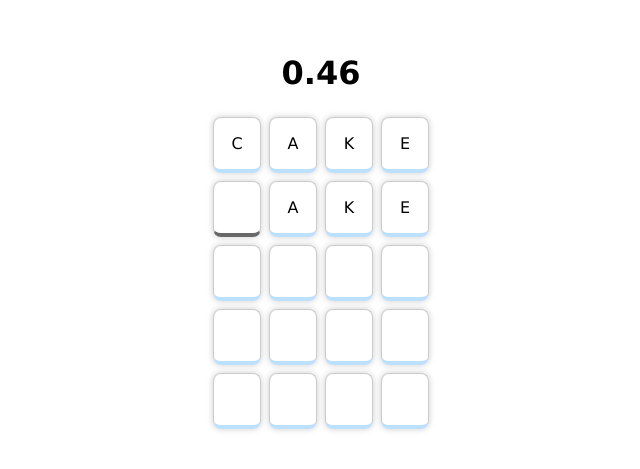
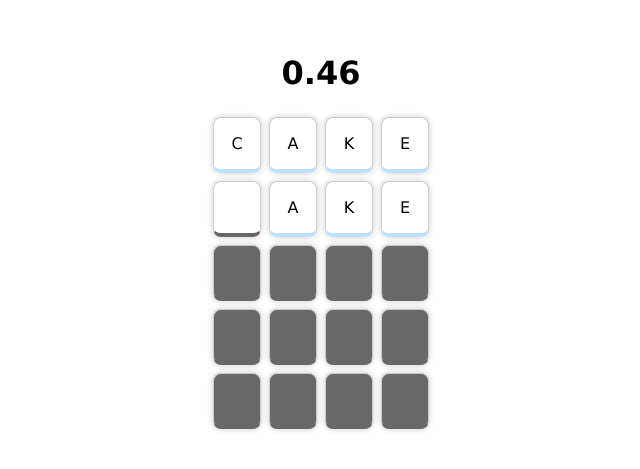
Before and after one commit to pgmccullough/shifty, a React (Vite) app in the folder client/: page / in a window 1280 px wide. Shown: the part 167-636 px from the top of the page, without its empty margins (319-959 px from the left). Built offline with nearby package versions, Linux system fonts and the light colour scheme.

Commit message:
Replace SASS with Emotion

```diff
--- a/client/src/App.sass
+++ /dev/null
@@ -1,46 +0,0 @@
-*,*:before,*:after
-  box-sizing: border-box
-
-body
-  font-family: Verdana, Geneva, Tahoma, sans-serif
-  margin: 0
-
-.App
-  height: 100vh
-  display: flex
-  flex-direction: column
-  align-items: center
-  justify-content: center
-
-.word
-  display: flex
-  &__letter
-    display: flex
-    justify-content: center
-    align-items: center
-    width: 3rem
-    height: 3.5rem
-    border: 1px #ccc solid
-    margin: 0.25rem
-    border-bottom: 0.25rem #bde0fe solid
-    border-radius: 0.5rem
-    box-shadow: 0 0 6px 0 #ccc
-    text-align: center
-    &--active
-      border-bottom-color: #686868
-    &--error
-      border-bottom-color: red
-      color: #ccc
-    &--future
-      background: #686868
-    &--partial
-      border-bottom-color: yellow
-      color: #ccc
-    &--success
-      border-bottom-color: green
-  &__message
-    position: absolute
-    margin-left: 15rem
-    font-size: 0.85rem
-    color: red
-    margin-top: 1.325rem
--- a/client/src/App.tsx
+++ b/client/src/App.tsx
@@ -1,11 +1,27 @@
+/** @jsxFrag React.Fragment */
+/** @jsxRuntime classic */
+/** @jsx jsx */
+import { Global, css, jsx } from '@emotion/react';
+
 import { useCallback, useEffect, useState } from 'react';
 import { WordBoard } from './components/WordBoard/WordBoard';
+import { GameStatus } from './components/GameStatus/GameStatus';
 import { Timer } from './components/Timer/Timer';
-
-import './App.sass'
+import { iStatus } from './tools';
 
 export const App = () => {
   const [timer, setTimer] = useState(10);
+  const [gameStatus, setGameStatus] = useState<iStatus>(
+    {paused: false, status: 1, message: null}
+  );
+
+  const AppStyle = css`
+    height: 100vh;
+    display: flex;
+    flex-direction: column;
+    align-items: center;
+    justify-content: center;
+  `
 
   const startTimer = () => {
     setTimer(10);
@@ -16,6 +32,7 @@ export const App = () => {
   },[]);
 
   useEffect(()=> {
+    if(!gameStatus.paused) {
       let countDown : any;
       if(timer>=0.1) {
           countDown = setTimeout(
@@ -25,19 +42,37 @@ export const App = () => {
       } else {
         if(timer<0.1) {
           setTimer(0);
+          setGameStatus({...gameStatus,paused: true,status:0,message:"Time's up!"});
         }
       };
       return () => {
         clearTimeout(countDown);
       }
-  },[timer])
+    }
+  },[timer,gameStatus])
 
   return (
-    <div className="App">
+    <div css={AppStyle}>
+      <Global styles={css`
+        *,*:before,*:after {
+          box-sizing: border-box
+        }
+
+        body {
+          font-family: Verdana, Geneva, Tahoma, sans-serif;
+          margin: 0;
+        }
+      `} />
       <Timer
         timer={timer}
       />
-      <WordBoard />
+      <WordBoard
+        gameStatus={gameStatus}
+      />
+      <GameStatus
+        gameStatus={gameStatus}
+        setGameStatus={setGameStatus}
+      />
     </div>
   )
 }
--- /dev/null
+++ b/client/src/components/GameStatus/GameStatus.tsx
@@ -0,0 +1,8 @@
+export const GameStatus = ({ gameStatus, setGameStatus } : any) => {
+
+    return (
+        <>
+            {gameStatus.paused?gameStatus.message:null}
+        </>
+    )
+}
--- a/client/src/components/WordBoard/WordBoard.tsx
+++ b/client/src/components/WordBoard/WordBoard.tsx
@@ -1,14 +1,68 @@
+/** @jsxFrag React.Fragment */
+/** @jsxRuntime classic */
+/** @jsx jsx */
+import { css, jsx } from '@emotion/react';
+
+import React from 'react'; // had to add this for Emotion fragment issue
+
 import { useEffect, useState } from 'react';
-import { checkOutcome } from '../../tools';
+import { alphabet, checkOutcome } from '../../tools';
 const dummyRowArray = [0,1,2,3,4];
 import fourDictionary from '../../assets/words/en-us/four/index.json';
 
-export const WordBoard = () => {
+export const WordBoard = ({ gameStatus }:any) => {
 
     const [possibleOutcomes,setPossibleOutcomes] = useState<any>([]);
     const [currentWord,setCurrentWord] = useState<any>([]);
     const [activeLetter,setActiveLetter] = useState("");
     const [guessState,setGuessState] = useState("active");
+
+    const word = css`
+        display: flex;
+    `
+    const word__letter = css`
+        display: flex;
+        justify-content: center;
+        align-items: center;
+        width: 3rem;
+        height: 3.5rem;
+        border: 1px #ccc solid;
+        margin: 0.25rem;
+        border-bottom: 0.25rem #bde0fe solid;
+        border-radius: 0.5rem;
+        box-shadow: 0 0 6px 0 #ccc;
+        text-align: center;
+    `
+
+    const active = css`
+        border-bottom-color: #686868;
+    `
+
+    const error = css`
+        border-bottom-color: red;
+        color: #ccc;
+    `
+
+    const future = css`
+        background: #686868;
+        border-bottom-color: #686868;
+    `
+
+    const partial = css`
+        border-bottom-color: yellow;
+        color: #ccc;
+    `
+    const success = css`
+        border-bottom-color: green;
+    `
+
+    const message = css`
+        position: absolute;
+        margin-left: 15rem;
+        font-size: 0.85rem;
+        color: red;
+        margin-top: 1.325rem;
+    `
 
     if(possibleOutcomes.length===0) {
         const response = checkOutcome(0,true,"");
@@ -18,7 +72,7 @@ export const WordBoard = () => {
 
     const charSelect = (event: { key: string; }) => {
         const letter = event.key.toUpperCase();
-        setActiveLetter(letter);
+        if(alphabet.includes(letter)) setActiveLetter(letter);
     }
 
     useEffect(() => {
@@ -51,30 +105,32 @@ export const WordBoard = () => {
     },[currentWord,possibleOutcomes,activeLetter]);
 
     useEffect(() => {
-        document.addEventListener("keydown", charSelect, false);
-        return () => {
-            document.removeEventListener("keydown", charSelect, false);
-        };
-    }, []);
+        if(!gameStatus.paused) {
+            document.addEventListener("keydown", charSelect, false);
+            return () => {
+                document.removeEventListener("keydown", charSelect, false);
+            };
+        }
+    }, [gameStatus]);
 
     return (
-        <div className="board">
+        <div>
             {dummyRowArray.map((_null,i)=>
                 <div
-                    className="word"
+                    css={word}
                     key={`row--${i}`}
                 >
                     {currentWord[i]
                         ?currentWord[i].map((letter:String,x:Number) =>
                             i!==currentWord.length-1||x!==currentWord.length-2
-                                ?<div key={`letter--${i}-${x}`} className="word__letter">{letter}</div>
-                                :<div key={`letter--${i}-${x}`} className={`word__letter word__letter--${guessState}`}>{activeLetter}</div>
+                                ?<div key={`letter--${i}-${x}`} css={word__letter}>{letter}</div>
+                                :<div key={`letter--${i}-${x}`} css={[word__letter, guessState==="active"?active:"", guessState==="partial"?partial:"", guessState==="error"?error:""]}>{activeLetter}</div>
                         )
                         :<>
-                            <div key={`word--${i}-0`} className="word__letter"></div>
-                            <div key={`word--${i}-1`} className="word__letter"></div>
-                            <div key={`word--${i}-2`} className="word__letter"></div>
-                            <div key={`word--${i}-3`} className="word__letter"></div>
+                            <div key={`word--${i}-0`} css={[word__letter, future]}></div>
+                            <div key={`word--${i}-1`} css={[word__letter, future]}></div>
+                            <div key={`word--${i}-2`} css={[word__letter, future]}></div>
+                            <div key={`word--${i}-3`} css={[word__letter, future]}></div>
                         </>
                     }
                 </div>
--- a/client/src/tools/index.ts
+++ b/client/src/tools/index.ts
@@ -1,24 +1,13 @@
 import fourDictionary from '../assets/words/en-us/four/index.json';
 
-const alphabet = ["A","B","C","D","E","F","G","H","I","J","K","L","M","N","O","P","Q","R","S","T","U","V","W","X","Y","Z"];
+export const alphabet = ["A","B","C","D","E","F","G","H","I","J","K","L","M","N","O","P","Q","R","S","T","U","V","W","X","Y","Z"];
 
 let matches:string[] = [];
 
-export interface iWordBlock {
-    history:any,
-    setHistory:any,
-    outcomes:any,
-    progress:any,
-    setProgress:any,
-    turn:any,
-    setNewWord:any,
-    round:any,
-    setRound:any,
-    userSession:any,
-    tried:any,
-    setTried:any,
-    timerOn:boolean,
-    toggleTimer:any
+export interface iStatus {
+    paused: Boolean,
+    status:Number,
+    message:String|null
 }
 
 const getWord = () => {
--- a/client/tsconfig.json
+++ b/client/tsconfig.json
@@ -14,7 +14,8 @@
     "resolveJsonModule": true,
     "isolatedModules": true,
     "noEmit": true,
-    "jsx": "react-jsx"
+    "jsx": "react-jsx",
+    "jsxImportSource": "@emotion/react"
   },
   "include": ["src"],
   "references": [{ "path": "./tsconfig.node.json" }]
--- /dev/null
+++ b/package.json
@@ -0,0 +1,5 @@
+{
+  "dependencies": {
+    "@emotion/react": "^11.10.5"
+  }
+}
```
Also changed, not shown: 1 other file (tests, documents, lock files or other folders). Lines whose indentation alone changed are shown as unchanged.
